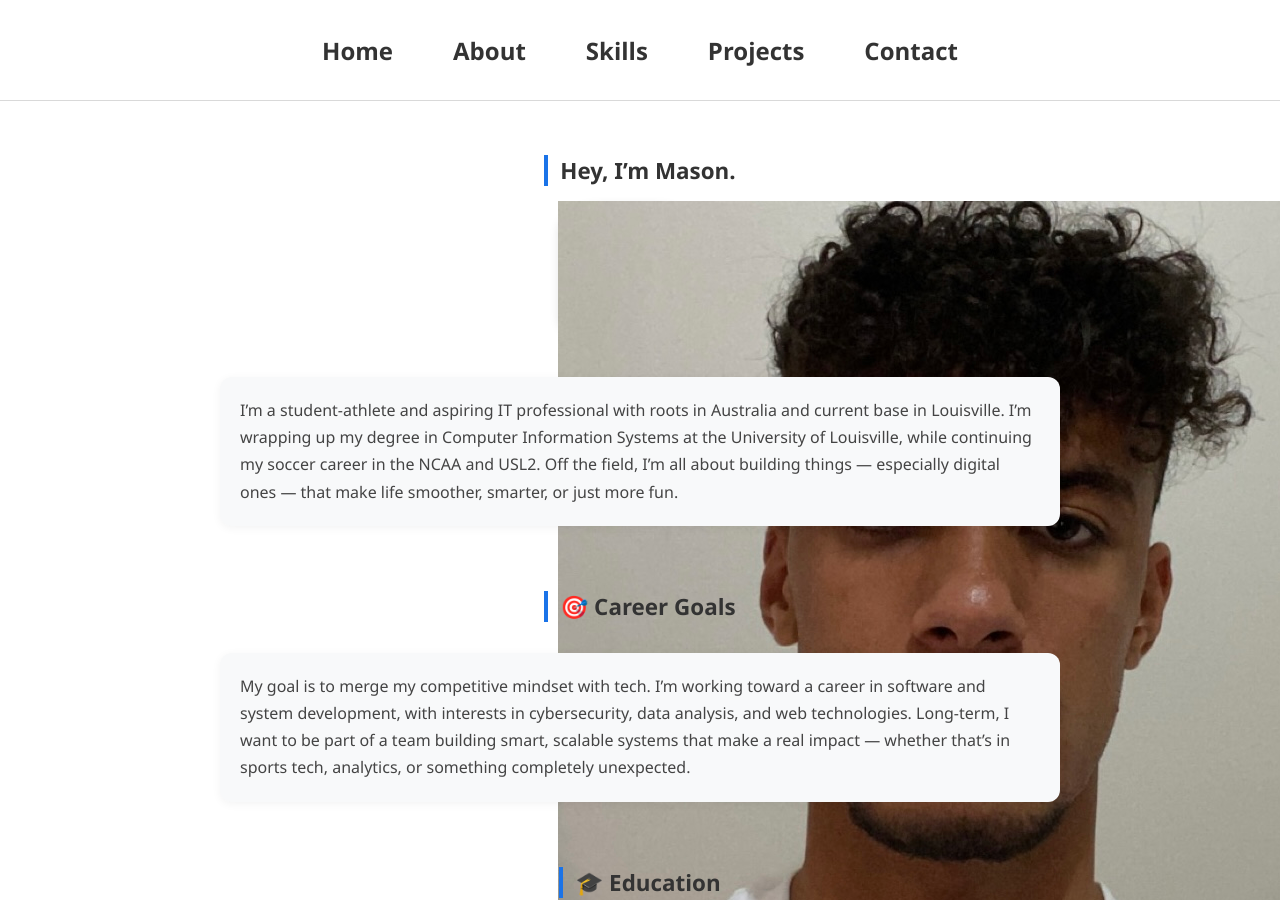
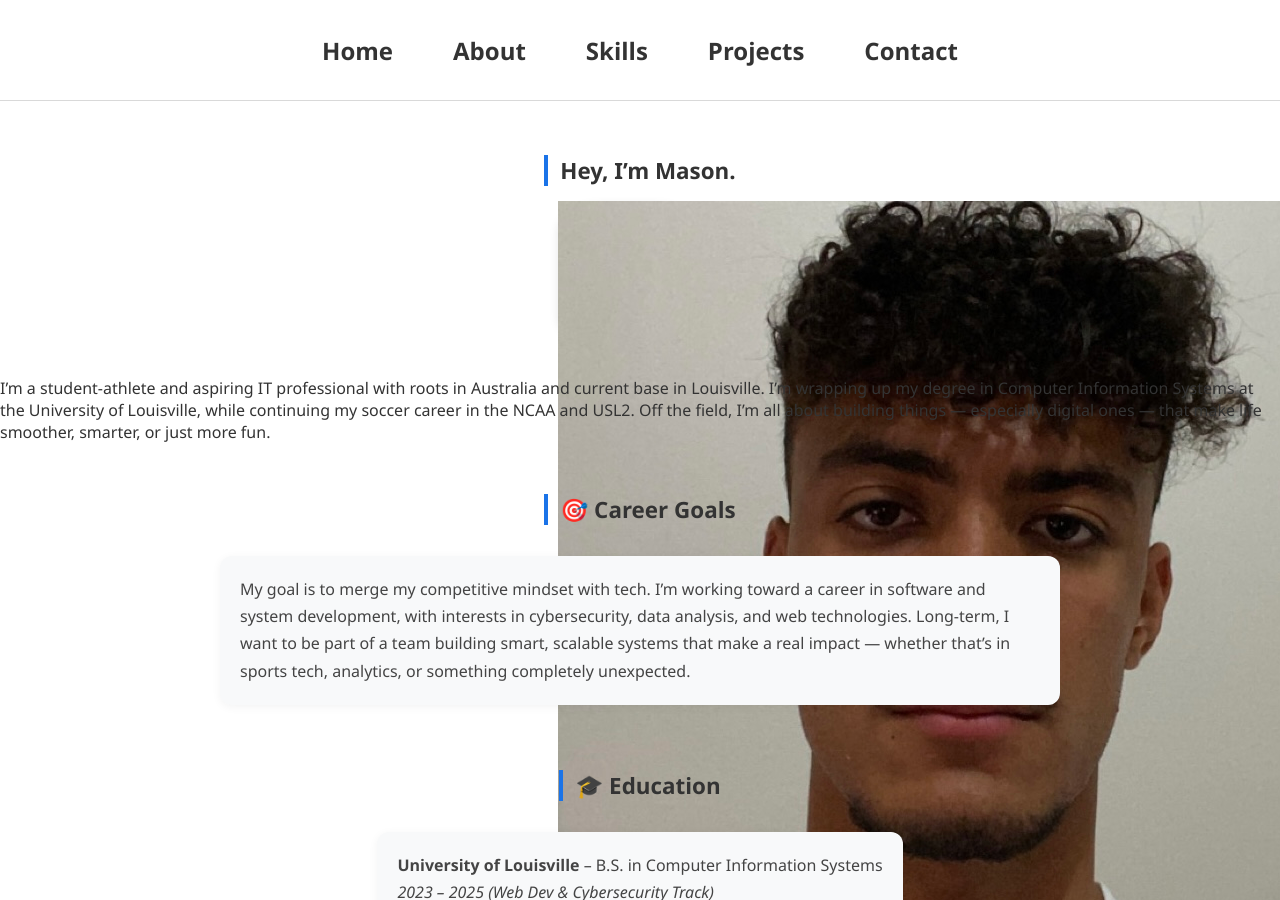
Before and after one commit to masontatafu/masontatafu.github.io, a Jekyll site: the page built from about.md, in a window 1280 px wide and 900 px high. Built offline with Jekyll 4.4.1, drawn with Linux system fonts in a browser that asks for light colours.

Commit message:
Update about.md

```diff
--- a/about.md
+++ b/about.md
@@ -10,7 +10,7 @@ layout: default
 {:.intro-pic}
 
 I'm a student-athlete and aspiring IT professional with roots in Australia and current base in Louisville. I’m wrapping up my degree in Computer Information Systems at the University of Louisville, while continuing my soccer career in the NCAA and USL2. Off the field, I'm all about building things — especially digital ones — that make life smoother, smarter, or just more fun.
-{:.about-section}
+{:.intro-block}
 
 ## 🎯 Career Goals
 {:.about-header}
```
